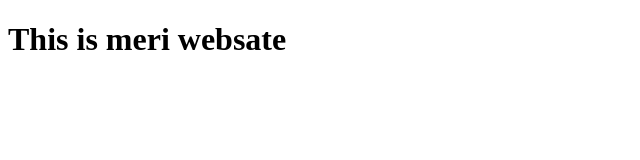
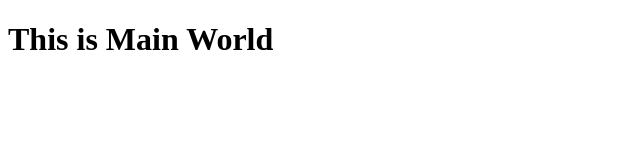
Before and after one commit to hamzamustafa37/HelloWorldPro, a plain HTML site: page Index.html in a window 1280 px wide. Shown: the whole page, without its empty margins (0-640 px from the left). Drawn offline with Linux system fonts and the light colour scheme.

Commit message:
Updata Index.html

```diff
--- a/Index.html
+++ b/Index.html
@@ -6,6 +6,6 @@
     <title>Document</title>
 </head>
 <body>
-    <h1>This is meri websate</h1>
+    <h1>This is Main World</h1>
 </body>
 </html>
```
Also changed, not shown: package-lock.json (added).
